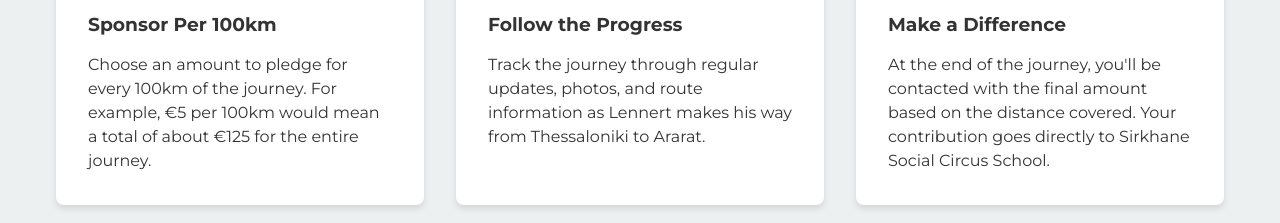
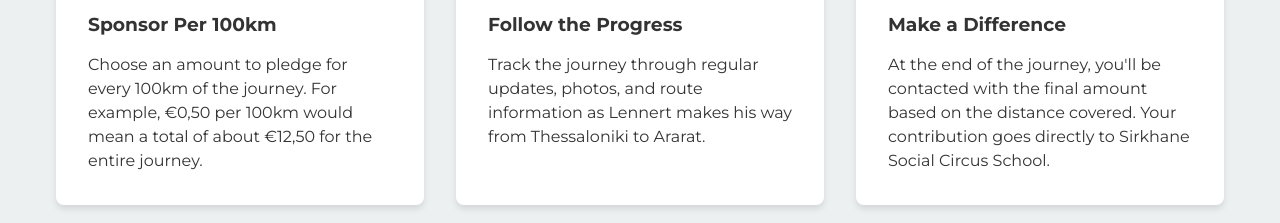
Before and after one commit to tijsvandenheuvel/lennert-bikes, a Vue app: page / in a window 1280 px wide. Shown: the part 3176-3399 px from the top of the page. Built offline with nearby package versions, Linux system fonts and the light colour scheme.

Commit message:
Update HomeView.vue to correct the example contribution values for pledges, changing from €5 to €0,50 per 100km, and adjusting the total journey amount accordingly.

```diff
--- a/src/views/HomeView.vue
+++ b/src/views/HomeView.vue
@@ -120,8 +120,8 @@ import StatsCounter from '@/components/StatsCounter.vue'
           <div class="step-card">
             <div class="step-number">1</div>
             <h3>Sponsor Per 100km</h3>
-            <p>Choose an amount to pledge for every 100km of the journey. For example, €5 per 100km would mean a total
-              of about €125 for the entire journey.</p>
+            <p>Choose an amount to pledge for every 100km of the journey. For example, €0,50 per 100km would mean a total
+              of about €12,50 for the entire journey.</p>
           </div>
           <div class="step-card">
             <div class="step-number">2</div>
```
